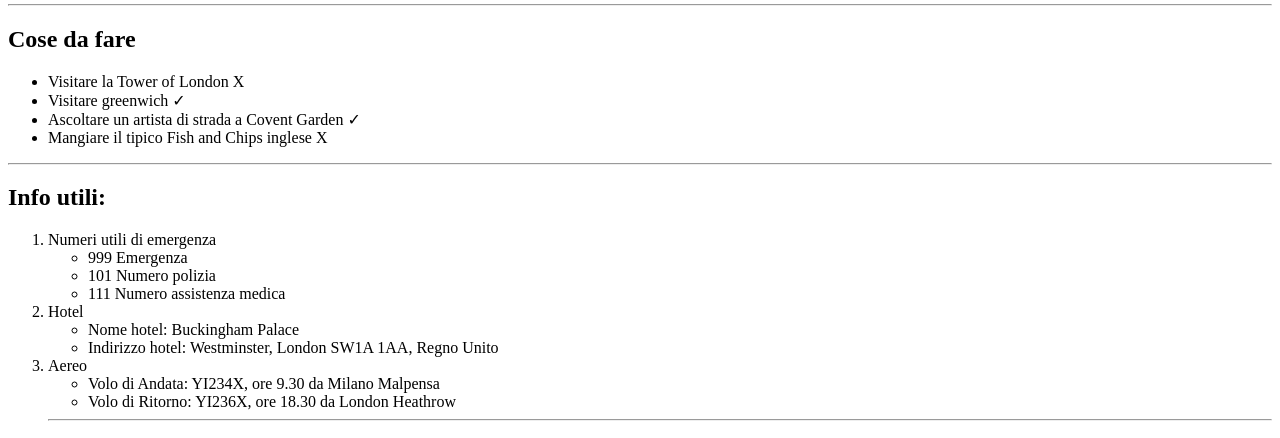
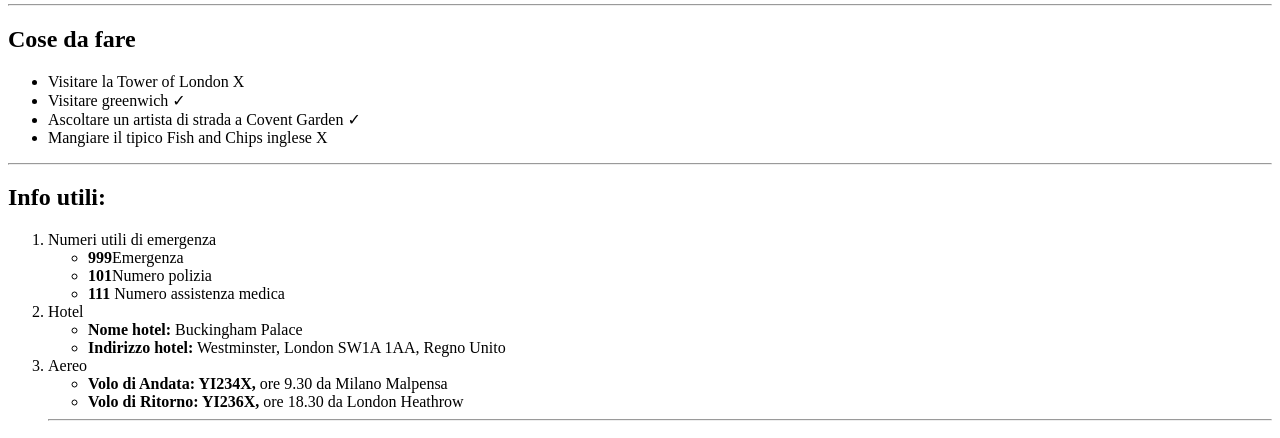
Before and after one commit to lucafagiolini/html-london-trip, a plain HTML site: page index.html in a window 1280 px wide. Shown: the part 877-1315 px from the top of the page. Drawn offline with Linux system fonts and the light colour scheme.

Commit message:
addeed: prof corrections

```diff
--- a/index.html
+++ b/index.html
@@ -7,13 +7,13 @@
 
 <body>
     <!-- start head title section -->
-    <div>
+    <header>
         <h1>Il mio Viaggio a Londra</h1>
         <img src="img/pexels-bill-emrich-230794-0.jpg" alt="ferris-wheel-section-0">
         <img src="img/pexels-bill-emrich-230794-1.jpg" alt="ferris-wheel-section-1">
         <img src="img/pexels-bill-emrich-230794-2.jpg" alt="ferris-wheel-section-2">
         <hr>
-    </div>
+    </header>
     <!-- end head title section -->
 
 
@@ -25,6 +25,7 @@
         <h2>Le mie spese</h2>
 
         <!-- start table section -->
+        <section>
             <table>
                 <thead>
                     <th>Numero</th>
@@ -55,6 +56,7 @@
                 </tfoot>
             </table>
             <hr>
+        </section>
         <!-- end table section -->
 
 
@@ -85,21 +87,21 @@
         <ol>
             <li>Numeri utili di emergenza
                 <ul>
-                    <li>999 Emergenza</li>
-                    <li>101 Numero polizia</li>
-                    <li>111 Numero assistenza medica</li>
+                    <li><strong>999</strong>Emergenza</li>
+                    <li><strong>101</strong>Numero polizia</li>
+                    <li><strong>111</strong> Numero assistenza medica</li>
                 </ul>
             </li>
             <li>Hotel
                 <ul>
-                    <li>Nome hotel: Buckingham Palace</li>
-                    <li>Indirizzo hotel: Westminster, London SW1A 1AA, Regno Unito</li>
+                    <li><strong>Nome hotel:</strong> Buckingham Palace</li>
+                    <li><strong>Indirizzo hotel:</strong> Westminster, London SW1A 1AA, Regno Unito</li>
                 </ul>
             </li>
             <li>Aereo
                 <ul>
-                    <li>Volo di Andata: YI234X, ore 9.30 da Milano Malpensa</li>
-                    <li>Volo di Ritorno: YI236X, ore 18.30 da London Heathrow</li>
+                    <li><strong>Volo di Andata: YI234X,</strong> ore 9.30 da Milano Malpensa</li>
+                    <li><strong>Volo di Ritorno: YI236X,</strong> ore 18.30 da London Heathrow</li>
                 </ul>
             </li>
             <hr>
```
Lines whose indentation alone changed are shown as unchanged.
